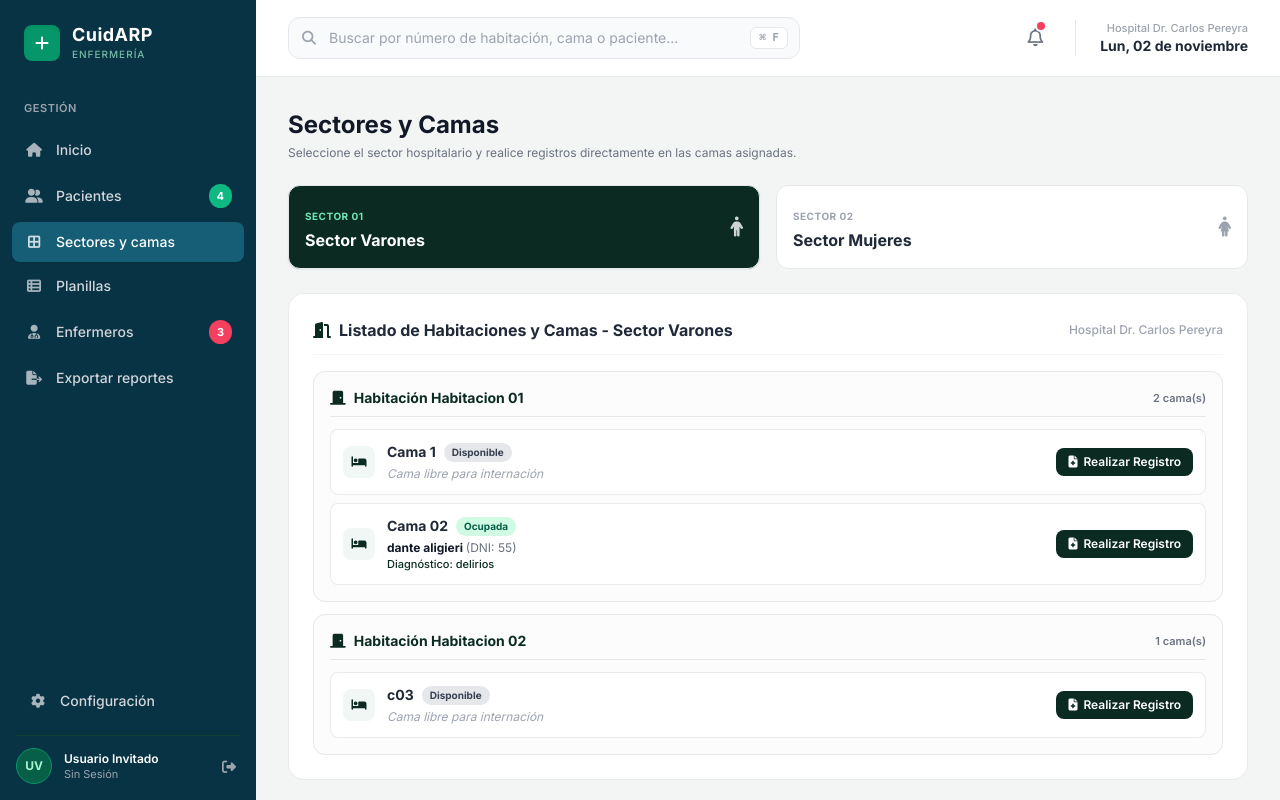
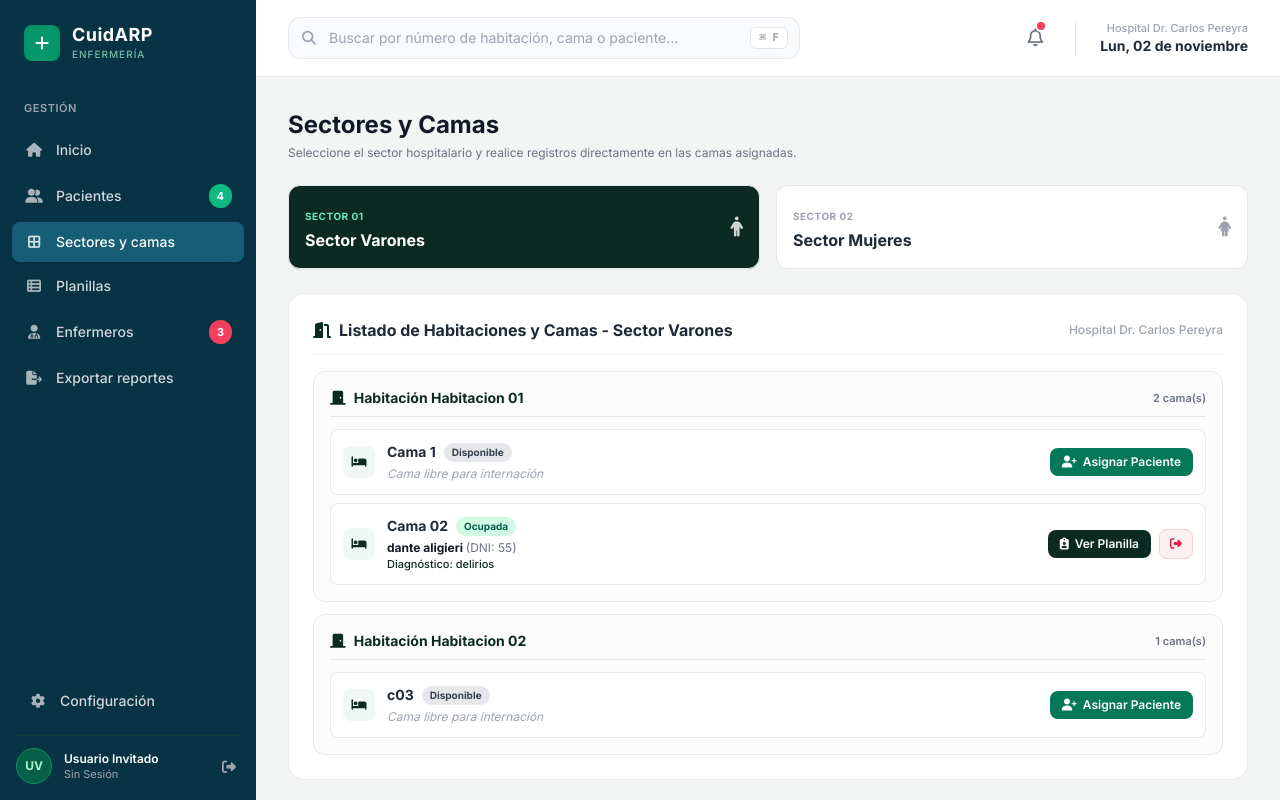
Before and after one commit to JosephV95/CuidARP, a Django app: page /camas/ in a window 1280 px wide. Run offline with Django 5.2, Linux system fonts and the light colour scheme; data comes from the database, SQL or seed files in the repository; both versions use the stored data as it was after the commit; some libraries are stand-ins or nearby versions.

Commit message:
completadas las funcionalidades de Sector camas

```diff
--- a/funcionalidades/urls.py
+++ b/funcionalidades/urls.py
@@ -7,7 +7,12 @@ urlpatterns = [
     # path('home/', views.home_view, name='home'),
     path('pacientes/', views.mostrar_pacientes, name='gestion_pacientes'),
     path('enfermeros/', views.mostrar_enfermeros, name='gestion_enfermeros'),
+
+    # Rutas para la gestión de camas
     path('camas/', views.mostrar_sector_camas, name='sector_camas'),
+    path('cama/<int:cama_id>/liberar/', views.liberar_cama_view, name='liberar_cama'),
+    path('cama/<int:cama_id>/asignar/', views.asignar_paciente_view, name='asignar_paciente'),
+
     path('planillas/', views.mostrar_planillas, name='gestion_planillas'),
 
     path('login/', views.mostrar_login_usuario, name='login_usuario'),
--- a/funcionalidades/views.py
+++ b/funcionalidades/views.py
@@ -1,10 +1,10 @@
-from django.shortcuts import render, redirect
+from django.shortcuts import render, redirect, get_object_or_404
 from django.contrib import messages  # Para mostrar alertas amigables
 from django.contrib.auth import authenticate, login, logout
 import json  # Para convertir datos de Python a JSON y enviarlos al template
 
 #Importar los modelos de la app funcionalidades
-from .models import Enfermero, Sector
+from .models import Enfermero, Paciente, Sector, Habitacion, Cama
 
 # Create your views here.
 def mostrar_registro_usuario(request):
@@ -167,7 +167,7 @@ def mostrar_enfermeros(request):
     return render(request, 'Gestion_Enfermeros.html')
 
 
-
+# Controladores para la gestión de camas y sectores
 def mostrar_sector_camas(request):
   datos_sectores = {}
 
@@ -176,9 +176,7 @@ def mostrar_sector_camas(request):
     sector = Sector.objects.filter(codigo=codigo_sector).first()
 
     habitaciones_list = []
-    nombre_sector = (
-        'Sector ' + codigo_sector.capitalize()
-    )  # Fallback de nombre
+    nombre_sector = ('Sector ' + codigo_sector.capitalize() )
 
     if sector:
       nombre_sector = sector.nombre
@@ -216,9 +214,41 @@ def mostrar_sector_camas(request):
         'habitaciones': habitaciones_list,
     }
 
-  context = {'datos_sectores_json': datos_sectores}
+  # FILTRAR SOLO PACIENTES QUE NO TIENEN CAMA ASIGNADA
+  pacientes_libres = Paciente.objects.filter(cama_asignada__isnull=True)
+
+  context = {
+      'datos_sectores_json': datos_sectores,
+      'pacientes_libres': pacientes_libres,
+  }
 
   return render(request, 'Sector_Camas.html', context)
+
+# Vista para liberar una cama ocupada
+def liberar_cama_view(request, cama_id):
+    # Buscamos la cama o devolvemos 404 si no existe
+    cama = get_object_or_404(Cama, id=cama_id)
+
+    # Liberamos la cama (dependiendo de cómo lo maneje tu modelo)
+    cama.paciente = None   #* Esto libera la cama al desvincular el paciente
+    cama.save()
+
+    # Redirigimos de vuelta a la vista de sectores y camas
+    return redirect('sector_camas') # Asegúrate de usar el nombre de tu URL actual
+
+# NUEVA VISTA PARA PROCESAR LA ASIGNACIÓN
+def asignar_paciente_view(request, cama_id):
+  if request.method == 'POST':
+    cama = get_object_or_404(Cama, id=cama_id)
+    paciente_id = request.POST.get('paciente_id')
+
+    if paciente_id:
+      paciente = get_object_or_404(Paciente, id=paciente_id)
+      cama.paciente = paciente
+      cama.save()
+
+  return redirect('sector_camas')  # Reemplaza con el nombre de tu URL actual para esta vista
+
 
 
 def mostrar_planillas(request):
--- a/templates/Sector_Camas.html
+++ b/templates/Sector_Camas.html
@@ -52,17 +52,21 @@
 
             <!-- SELECTOR DE SECTORES (Fijos) -->
             <div class="grid grid-cols-1 md:grid-cols-2 gap-4">
-                <button onclick="cambiarSector('varones')" id="btn-sector-varones" class="p-4 rounded-xl border text-left transition-all bg-forest-800 text-white shadow-sm flex items-center justify-between">
+                <button onclick="cambiarSector('varones')" id="btn-sector-varones"
+                    class="p-4 rounded-xl border text-left transition-all bg-forest-800 text-white shadow-sm flex items-center justify-between">
                     <div>
-                        <span class="text-[10px] uppercase font-bold tracking-wider text-emerald-300" id="sub-varones">Sector 01</span>
+                        <span class="text-[10px] uppercase font-bold tracking-wider text-emerald-300"
+                            id="sub-varones">Sector 01</span>
                         <h3 class="font-bold text-base mt-0.5">Sector Varones</h3>
                     </div>
                     <i class="fa-solid fa-person text-xl opacity-80"></i>
                 </button>
 
-                <button onclick="cambiarSector('mujeres')" id="btn-sector-mujeres" class="p-4 rounded-xl border text-left transition-all bg-white border-gray-200 hover:border-forest-600 text-gray-800 flex items-center justify-between">
+                <button onclick="cambiarSector('mujeres')" id="btn-sector-mujeres"
+                    class="p-4 rounded-xl border text-left transition-all bg-white border-gray-200 hover:border-forest-600 text-gray-800 flex items-center justify-between">
                     <div>
-                        <span class="text-[10px] uppercase font-bold tracking-wider text-gray-400" id="sub-mujeres">Sector 02</span>
+                        <span class="text-[10px] uppercase font-bold tracking-wider text-gray-400"
+                            id="sub-mujeres">Sector 02</span>
                         <h3 class="font-bold text-base mt-0.5">Sector Mujeres</h3>
                     </div>
                     <i class="fa-solid fa-person-dress text-xl text-gray-400"></i>
@@ -89,57 +93,54 @@
     </main>
 </div>
 
-<!-- ================= MODAL: REALIZAR REGISTRO ================= -->
-<div id="modal-registro"
+<!-- ================= MODAL: ASIGNAR PACIENTE ================= -->
+<div id="modal-asignar"
     class="fixed inset-0 bg-slate-900/60 backdrop-blur-xs flex items-center justify-center p-4 z-50 hidden transition-opacity">
     <div
         class="bg-white rounded-2xl max-w-lg w-full shadow-2xl border border-gray-100 overflow-hidden transform transition-all">
-
+        <form id="form-asignar" method="POST" action="">
+            {% csrf_token %}
             <div class="bg-forest-800 text-white p-5 flex items-center justify-between">
                 <div class="flex items-center space-x-3">
                     <div class="w-10 h-10 rounded-xl bg-white/10 flex items-center justify-center text-white">
-                    <i class="fa-solid fa-file-medical text-lg"></i>
+                        <i class="fa-solid fa-user-plus text-lg"></i>
                     </div>
                     <div>
-                    <h4 id="modal-titulo" class="font-bold text-base leading-tight">Realizar Registro de Enfermería</h4>
-                    <p id="modal-subtitulo" class="text-xs text-emerald-200">Habitación 101 - Cama 1</p>
+                        <h4 class="font-bold text-base leading-tight">Asignar Paciente a Cama</h4>
+                        <p id="modal-asignar-subtitulo" class="text-xs text-emerald-200">Habitación - Cama</p>
                     </div>
                 </div>
-            <button onclick="cerrarModalRegistro()" class="text-white/80 hover:text-white p-1 rounded-lg">
+                <button type="button" onclick="cerrarModalAsignar()"
+                    class="text-white/80 hover:text-white p-1 rounded-lg">
                     <i class="fa-solid fa-xmark text-lg"></i>
                 </button>
             </div>
 
             <div class="p-6 space-y-4 text-xs">
                 <div>
-                <label class="block font-bold text-gray-700 mb-1">Tipo de Registro:</label>
-                <select id="tipo-registro"
+                    <label class="block font-bold text-gray-700 mb-1">Seleccionar Paciente (Disponibles):</label>
+                    <select name="paciente_id" required
                         class="w-full p-2.5 bg-gray-50 border border-gray-300 rounded-xl focus:ring-2 focus:ring-forest-800 focus:outline-none">
-                    <option value="Signos Vitales y Estado">Control de Signos Vitales y Estado General</option>
-                    <option value="Administración de Medicación">Administración de Medicación Psiquiátrica</option>
-                    <option value="Control de Conducta">Evaluación de Conducta / Psiquiatría</option>
-                    <option value="Novedad de Turno">Novedad General del Turno</option>
+                        <option value="">-- Seleccione un paciente sin cama --</option>
+                        {% for p in pacientes_libres %}
+                        <option value="{{ p.id }}">{{ p.nombre }} {{ p.apellido }} (DNI: {{ p.dni }})</option>
+                        {% endfor %}
                     </select>
-            </div>
-
-            <div>
-                <label class="block font-bold text-gray-700 mb-1">Observaciones / Notas de Enfermería:</label>
-                <textarea id="texto-registro" rows="3" placeholder="Ingrese los detalles del registro clínico..."
-                    class="w-full p-2.5 bg-gray-50 border border-gray-300 rounded-xl focus:ring-2 focus:ring-forest-800 focus:outline-none"></textarea>
                 </div>
             </div>
 
             <div class="bg-gray-50 px-6 py-4 flex justify-end space-x-3 border-t border-gray-100">
-            <button onclick="cerrarModalRegistro()"
+                <button type="button" onclick="cerrarModalAsignar()"
                     class="px-4 py-2 bg-gray-200 hover:bg-gray-300 text-gray-700 text-xs font-semibold rounded-xl transition-colors">
                     Cancelar
                 </button>
-            <button onclick="guardarRegistro()"
+                <button type="submit"
                     class="px-4 py-2 bg-forest-800 hover:bg-forest-700 text-white text-xs font-semibold rounded-xl transition-colors flex items-center space-x-2 shadow-xs">
                     <i class="fa-solid fa-check"></i>
-                <span>Guardar Registro</span>
+                    <span>Confirmar Asignación</span>
                 </button>
             </div>
+        </form>
     </div>
 </div>
 
@@ -203,13 +204,13 @@
         renderHabitaciones();
     }
 
+
     function renderHabitaciones(filtro = '') {
         const container = document.getElementById('lista-habitaciones');
         container.innerHTML = '';
 
         const sectorData = datosSectores[sectorActual];
 
-        // Validar si el objeto de este sector tiene habitaciones cargadas
         if (!sectorData || !sectorData.habitaciones || sectorData.habitaciones.length === 0) {
             container.innerHTML = `
                     <div class="text-center py-12 text-gray-400 text-xs space-y-2">
@@ -262,10 +263,30 @@
                            </div>`
                     : `<p class="text-xs text-gray-400 mt-1 italic">Cama libre para internación</p>`;
 
-                const botonRegistro = `<button onclick="abrirModalRegistro('${hab.habitacion}', '${cama.numero}', '${cama.paciente || 'Libre'}')" class="px-3 py-1.5 bg-forest-800 hover:bg-forest-700 text-white font-semibold text-xs rounded-lg transition-colors flex items-center space-x-1.5">
-                    <i class="fa-solid fa-file-medical text-xs"></i>
-                    <span>Realizar Registro</span>
-                </button>`;
+                // AQUÍ ESTABLECEMOS LOS NUEVOS BOTONES SEGÚN EL ESTADO
+                let botonesAccion = '';
+                if (cama.estado === 'Disponible') {
+                    // Botón para Asignar Paciente (abre modal de asignación)
+                    botonesAccion = `
+                            <button onclick="abrirModalAsignar(${cama.id}, '${hab.habitacion}', '${cama.numero}')" class="px-3 py-1.5 bg-emerald-700 hover:bg-emerald-800 text-white font-semibold text-xs rounded-lg transition-colors flex items-center space-x-1.5 shadow-xs">
+                                <i class="fa-solid fa-user-plus text-xs"></i>
+                               <span>Asignar Paciente</span>
+                            </button>
+                        `;
+                } else {
+                    // Botones si está ocupada: Ver Planilla (enlace) + Liberar Cama (botón)
+                    botonesAccion = `
+                            <div class="flex items-center space-x-2">
+                                <a href="/planillas/${cama.paciente_id}" class="px-3 py-1.5 bg-forest-800 hover:bg-forest-700 text-white font-semibold text-xs rounded-lg transition-colors flex items-center space-x-1.5 shadow-xs">
+                                    <i class="fa-solid fa-clipboard-user text-xs"></i>
+                                    <span>Ver Planilla</span>
+                                </a>
+                                <button onclick="liberarCama(${cama.id})" class="px-2.5 py-1.5 bg-rose-50 hover:bg-rose-100 text-rose-600 border border-rose-200 font-semibold text-xs rounded-lg transition-colors" title="Dar de alta / Liberar cama">
+                                    <i class="fa-solid fa-right-from-bracket"></i>
+                                </button>
+                            </div>
+                        `;
+                }
 
                 camasHtml += `
                         <div class="flex flex-col sm:flex-row sm:items-center justify-between p-3 bg-white rounded-lg border border-gray-200/80 gap-3">
@@ -282,7 +303,7 @@
                                 </div>
                             </div>
                             <div>
-                            ${botonRegistro}
+                                ${botonesAccion}
                             </div>
                         </div>
                     `;
@@ -305,23 +326,30 @@
         });
     }
 
+    // Funciones auxiliares para abrir y cerrar el modal de asignación de paciente a cama
+    function abrirModalAsignar(camaId, hab, camaNum) {
+        document.getElementById('modal-asignar-subtitulo').innerText = `Habitación ${hab} - ${camaNum}`;
+        // Asigna dinámicamente la ruta URL con el ID de la cama en el formulario
+        document.getElementById('form-asignar').action = `/cama/${camaId}/asignar/`;
+        document.getElementById('modal-asignar').classList.remove('hidden');
+    }
+
+    function cerrarModalAsignar() {
+        document.getElementById('modal-asignar').classList.add('hidden');
+    }
+
+    // funcion para liberar cama ocupada, redirigiendo a la vista de Django que maneja la liberación
+    function liberarCama(camaId) {
+        if (confirm("¿Confirma que desea dar de alta al paciente y liberar esta cama?")) {
+            // Redirige directamente a la URL de Django encargada de liberar la cama
+            window.location.href = `/cama/${camaId}/liberar/`;
+        }
+    }
+
+    // --------------- funciones de búsqueda y filtro ---------------
     function filtrarHabitaciones() {
         const query = document.getElementById('search-habitacion').value;
         renderHabitaciones(query);
-    }
-
-    function abrirModalRegistro(hab, cama, paciente) {
-        document.getElementById('modal-subtitulo').innerText = `Habitación ${hab} - ${cama} (${paciente})`;
-        document.getElementById('modal-registro').classList.remove('hidden');
-    }
-
-    function cerrarModalRegistro() {
-        document.getElementById('modal-registro').classList.add('hidden');
-    }
-
-    function guardarRegistro() {
-        cerrarModalRegistro();
-        showToast('Registro de enfermería guardado correctamente.');
     }
 
     function showToast(message) {
```
Also changed, not shown: db.sqlite3, 1 other file. Lines whose indentation alone changed are shown as unchanged.
